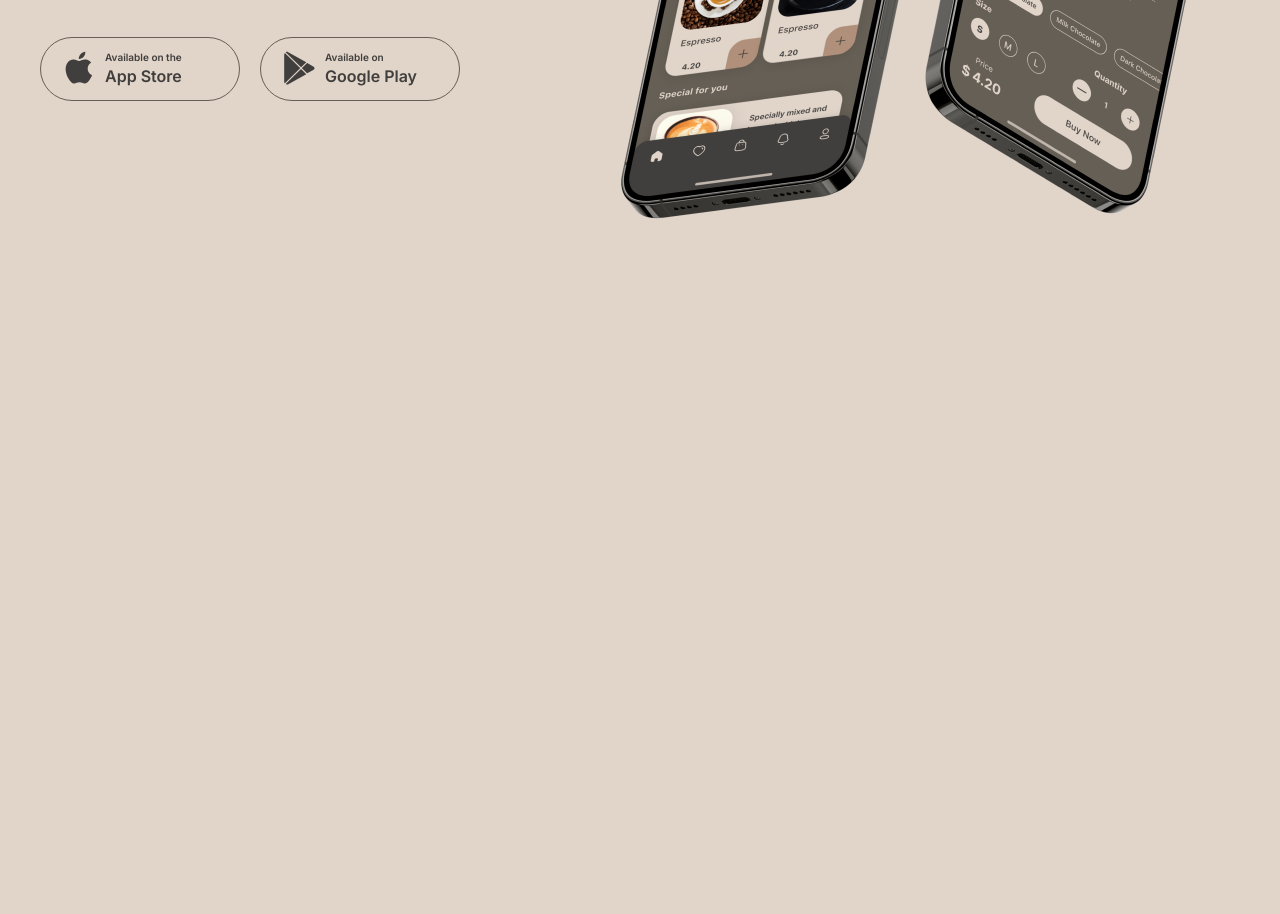
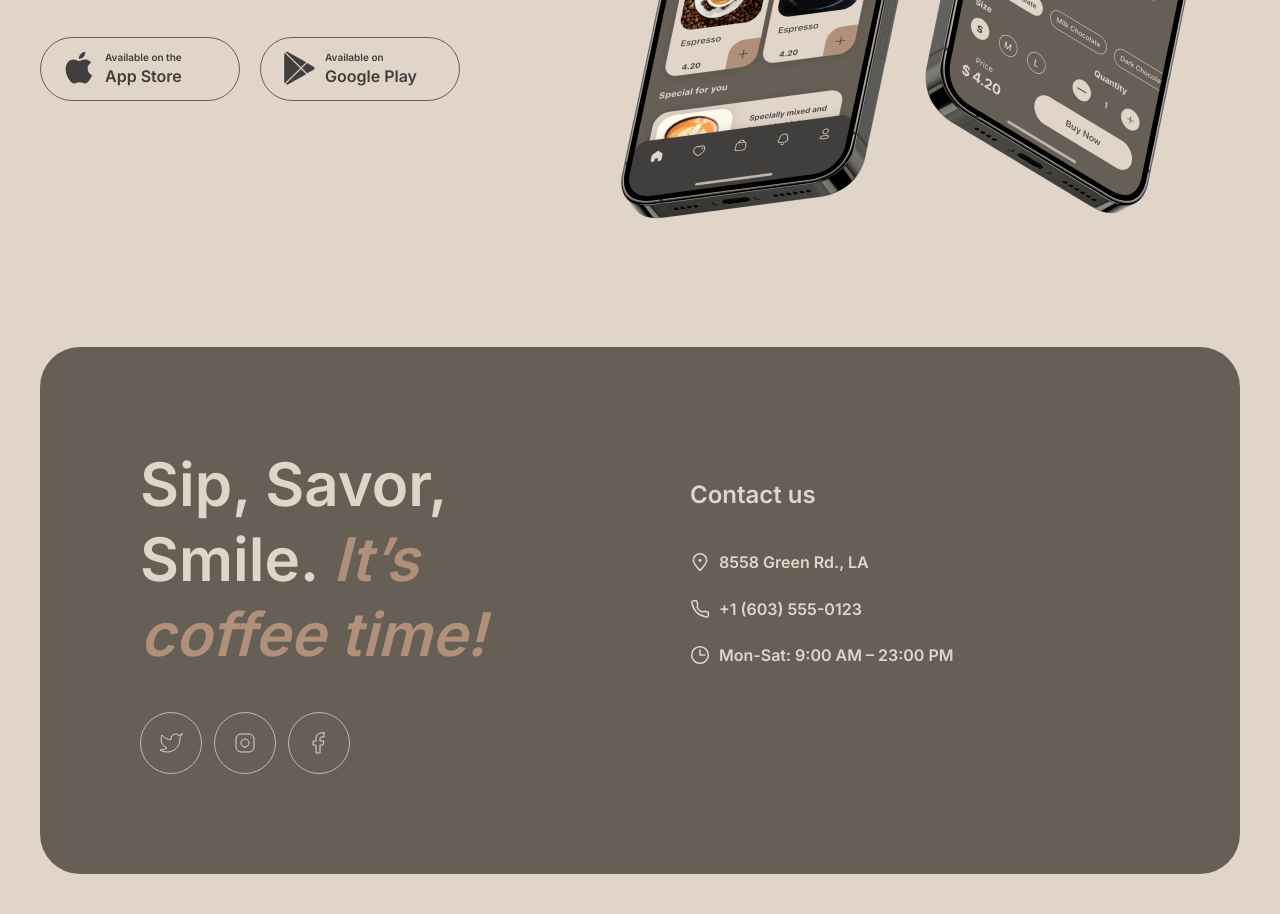
Before and after one commit to ankkiel/coffee-house, a website built with Vite: page coffee-house/pages/home/index.html in a window 1280 px wide. Shown: the part 3626-4540 px from the top of the page. Before the commit the page ends 3918 px from the top, so only its background shows below. Built offline with nearby package versions, Linux system fonts and the light colour scheme.

Commit message:
feat: add footer

```diff
--- a/coffee-house/pages/home/index.html
+++ b/coffee-house/pages/home/index.html
@@ -128,6 +128,57 @@
           </div>
         </div>
       </section>
+      <footer class="footer" id="contact-us">
+        <div class="footer__wrapper wrapper">
+          <div class="footer__inner">
+            <div class="footer__container">
+              <h2 class="footer__title">Sip, Savor, Smile. <span class="footer__title-accent">It’s coffee time!</span></h2>
+              <ul class="footer__links social-links">
+                <a class="social-links__item social-links__item--twitter">
+                  <svg class="socials__image" xmlns="http://www.w3.org/2000/svg" width="24" height="24" viewBox="0 0 24 24" fill="none">
+                    <path d="M23 3.01006C23 3.01006 20.9821 4.20217 19.86 4.54006C19.2577 3.84757 18.4573 3.35675 17.567 3.13398C16.6767 2.91122 15.7395 2.96725 14.8821 3.29451C14.0247 3.62177 13.2884 4.20446 12.773 4.96377C12.2575 5.72309 11.9877 6.62239 12 7.54006V8.54006C10.2426 8.58562 8.50127 8.19587 6.93101 7.4055C5.36074 6.61513 4.01032 5.44869 3 4.01006C3 4.01006 -1 13.0101 8 17.0101C5.94053 18.408 3.48716 19.109 1 19.0101C10 24.0101 21 19.0101 21 7.51006C20.9991 7.23151 20.9723 6.95365 20.92 6.68006C21.9406 5.67355 23 3.01006 23 3.01006Z" stroke="#E1D4C9" stroke-linecap="round" stroke-linejoin="round"></path>
+                  </svg>
+                </a>
+                <a class="social-links__item social-links__item--insta">
+                  <svg xmlns="http://www.w3.org/2000/svg" width="24" height="24" viewBox="0 0 24 24" fill="none">
+                    <path d="M12 16C14.2091 16 16 14.2091 16 12C16 9.79086 14.2091 8 12 8C9.79086 8 8 9.79086 8 12C8 14.2091 9.79086 16 12 16Z" stroke="#E1D4C9" stroke-linecap="round" stroke-linejoin="round"/>
+                    <path d="M3 16V8C3 5.23858 5.23858 3 8 3H16C18.7614 3 21 5.23858 21 8V16C21 18.7614 18.7614 21 16 21H8C5.23858 21 3 18.7614 3 16Z" stroke="#E1D4C9"/>
+                    <path d="M17.5 6.51L17.51 6.49889" stroke="#E1D4C9" stroke-linecap="round" stroke-linejoin="round"/>
+                  </svg>
+                </a>
+                <a class="social-links__item social-links__item--fb">
+                  <svg xmlns="http://www.w3.org/2000/svg" width="24" height="24" viewBox="0 0 24 24" fill="none">
+                    <path d="M17 2H14C12.6739 2 11.4021 2.52678 10.4645 3.46447C9.52678 4.40215 9 5.67392 9 7V10H6V14H9V22H13V14H16L17 10H13V7C13 6.73478 13.1054 6.48043 13.2929 6.29289C13.4804 6.10536 13.7348 6 14 6H17V2Z" stroke="#E1D4C9" stroke-linecap="round" stroke-linejoin="round"/>
+                  </svg>
+                </a>
+              </ul>
+            </div>
+            <div class="footer__container contact-us">
+              <h3 class="contact-us__title">Contact us</h3>
+              <ul class="contacts-us__list">
+                <li class="contacts-us__item">
+                  <a class="contacts-us__link" target="_blank" href="https://maps.app.goo.gl/GpZMgZkfsPFfKm6C6">
+                    <img src="../../assets/images/pin-alt.svg" alt="Icon pin map">
+                    8558 Green Rd.,  LA
+                  </a>
+                </li>
+                <li class="contacts-us__item">
+                  <a class="contacts-us__link" href="tel:+16035550123">
+                    <img src="../../assets/images/phone.svg" alt="Icon phone">
+                    +1 (603) 555-0123
+                  </a>
+                </li>
+                <li class="contacts-us__item">
+                  <a class="contacts-us__link" href="#">
+                    <img src="../../assets/images/clock.svg" alt="Icon clock">
+                    Mon-Sat: 9:00 AM – 23:00 PM
+                  </a>
+                </li>
+              </ul>
+          </div>
+        </div>
+        </div>
+      </footer>
     </main>
     <script type="module" src="../../src/js/main.js"></script>
   </body>
--- /dev/null
+++ b/coffee-house/src/scss/components/_social-links.scss
@@ -0,0 +1,39 @@
+.social-links {
+    margin: 0;
+    padding: 0;
+
+    display: flex;
+    flex-direction: row;
+    gap: 12px;
+  }
+
+.social-links__item {
+    cursor: pointer;
+
+    display: flex;
+    flex-direction: column;
+    justify-content: center;
+    align-items: center;
+
+    width: 60px;
+    height: 60px;
+    border-radius: 100px;
+    border: 1px solid $color-border-light;
+    color: $color-text-light;
+
+    transition: all 1s;
+}
+
+.social-links__item {
+    stroke: currentColor;
+    fill: currentColor;
+}
+
+.social-links__item:hover {
+    background: $color-text-light;
+}
+
+
+.social-links__item:hover path {
+    stroke: $color-text-dark;
+}
--- /dev/null
+++ b/coffee-house/src/scss/layout/_contact-us.scss
@@ -0,0 +1,44 @@
+.contact-us__title {
+    color: $color-text-light;
+    margin: 0;
+    margin-bottom: 40px;
+    margin-top: 33px;
+    @extend %heading-3;
+}
+
+.contacts-us__list {
+    list-style: none;
+    margin: 0;
+    padding: 0;
+}
+
+.contacts-us__link {
+    position: relative;
+    display: inline-flex;
+    gap: 9px;
+
+    line-height: 150%;
+    color: $color-text-light;
+    text-decoration: none;
+    &::before {
+        content: "";
+        position: absolute;
+        bottom: -8px;
+        left: 0;
+
+        width: 100%;
+        height: 2px;
+
+        background-color: $color-text-light;
+
+        transform: scaleX(0);
+        transition: transform 0.5s ease-in-out;
+    }
+    &:hover::before {
+        transform: scaleX(1);
+    }
+}
+
+.contacts-us__item {
+    margin-bottom: 19px;
+}
--- a/coffee-house/src/scss/layout/_footer.scss
+++ b/coffee-house/src/scss/layout/_footer.scss
@@ -0,0 +1,33 @@
+.footer {
+    padding-top: 55px;
+    padding-bottom: 40px;
+}
+
+.footer__inner {
+    display: flex;
+    gap: 100px;
+    background-color: $color-bg-container;
+    padding: 100px;
+    border-radius: 40px;
+    width: 100%;
+}
+
+.footer__container {
+    flex: 0 1 530px;
+}
+
+.footer__title {
+    margin: 0;
+    @extend %heading-2;
+    color: $color-text-light;
+    margin-bottom: 40px;
+}
+
+.footer__wrapper {
+    display: flex;
+}
+
+.footer__title-accent {
+    @extend %heading-2-accent;
+    color: $color-text-accent;
+}
--- a/coffee-house/src/scss/style.scss
+++ b/coffee-house/src/scss/style.scss
@@ -11,6 +11,7 @@
 @import 'components/slider';
 @import 'components/card';
 @import 'components/pagination';
+@import 'components/social-links';
 
 @import 'layout/wrapper';
 @import 'layout/header';
@@ -20,6 +21,7 @@
 @import 'layout/favorite-coffee';
 @import 'layout/about';
 @import 'layout/mobile-app';
+@import 'layout/contact-us';
 
 @import 'pages/home';
 @import 'pages/menu';
```
Also changed, not shown: coffee-house/assets/images/clock.svg (added), coffee-house/assets/images/instagram.svg (added), coffee-house/assets/images/phone.svg (added), coffee-house/assets/images/pin-alt.svg (added).
